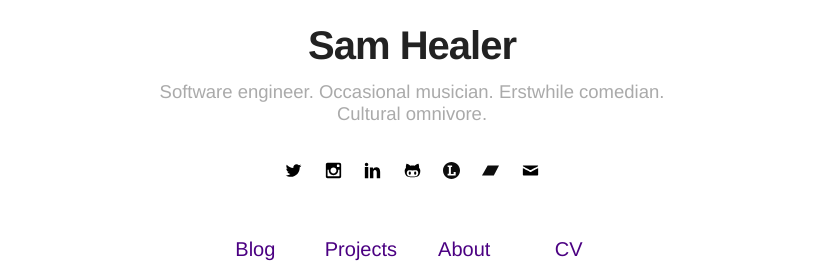
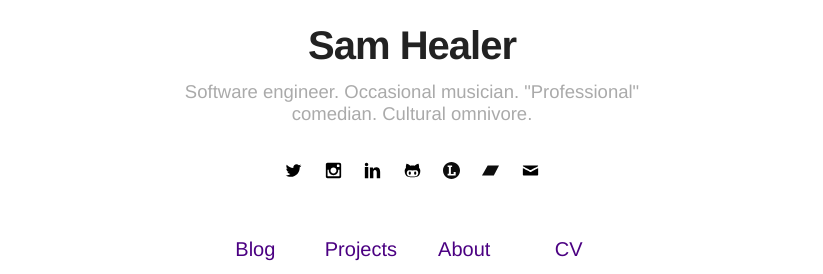
Before and after one commit to samhealer/samhealer.github.io, a Jekyll site: the page built from index.html, in a window 1280 px wide. Shown: the part 177-451 px from the top of the page, without its empty margins (228-1051 px from the left). Built offline with Jekyll 4.4.1, drawn with Linux system fonts in a browser that asks for light colours.

Commit message:
Bio update

```diff
--- a/_config.yml
+++ b/_config.yml
@@ -1,9 +1,9 @@
 # main text of home
 title: Sam Healer
-bio: Software engineer. Occasional musician. Erstwhile comedian. Cultural omnivore.
+bio: Software engineer. Occasional musician. "Professional" comedian. Cultural omnivore.
 
 # twitter summary info
-description: Software engineer. Occasional musician. Erstwhile comedian. Cultural omnivore.
+description: Software engineer. Occasional musician. "Professional" comedian. Cultural omnivore.
 
 # if it's an external image, update below for true
 # better with square images
```
